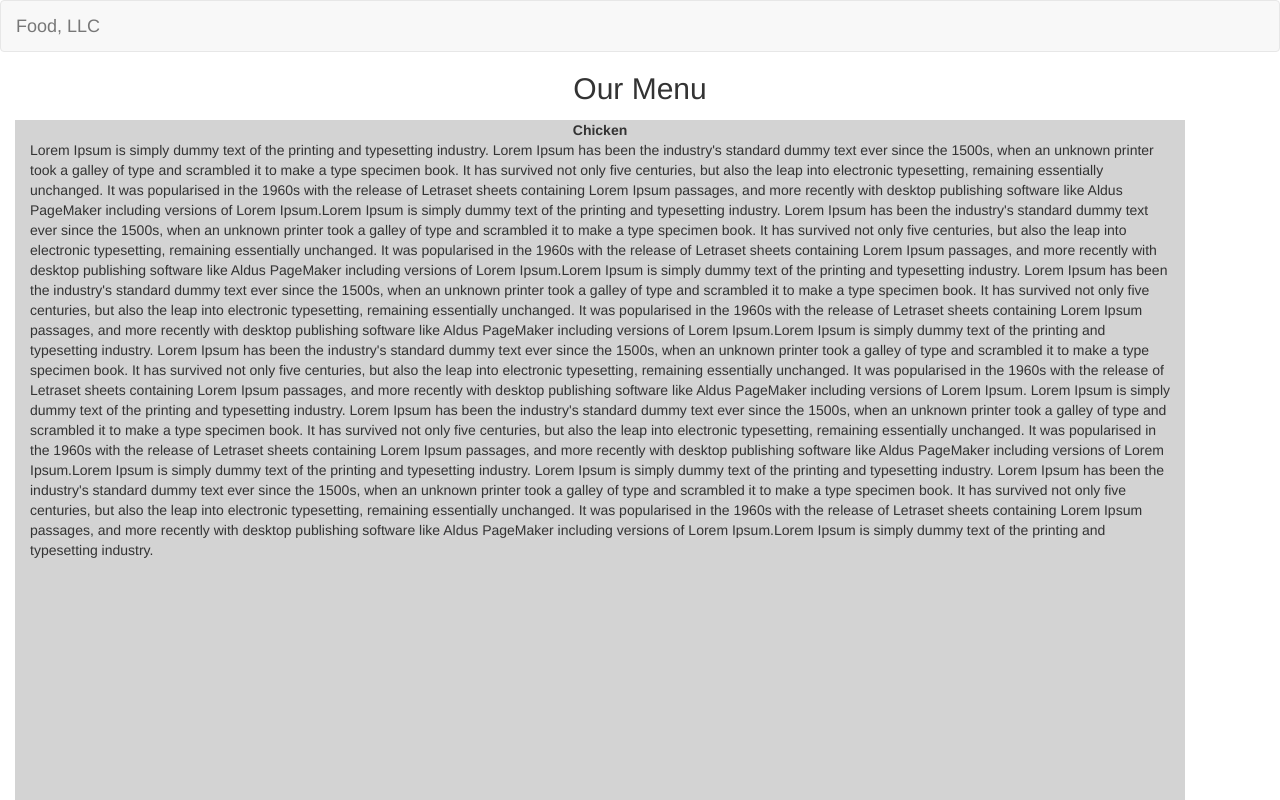
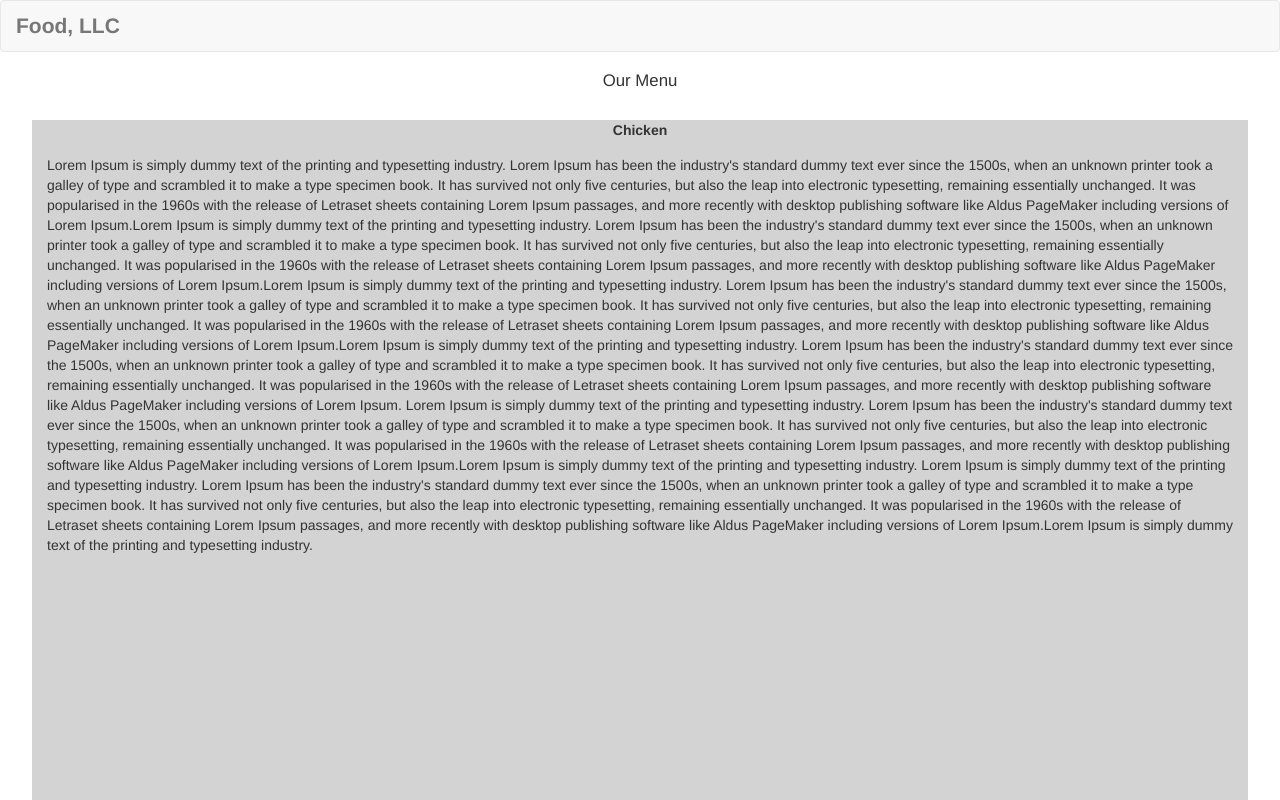
Before and after one commit to anystromfader/-coursera-module-3-project, a plain HTML site: page index.html in a window 1280 px wide. Shown: the top 800 px of the page. Drawn offline with Linux system fonts and the light colour scheme; a script that the page names is missing.

Commit message:
final code push

```diff
--- a/css/styles.css
+++ b/css/styles.css
@@ -1,10 +1,18 @@
 * {
-  box-sizing: border-box; }
-
+  box-sizing: border-box;
+}
+h2 {
+	font-size: 1.2em;
+	margin-bottom: 30px;
+}
+.navbar-brand {
+	font-weight: bold;
+	font-size: 1.5em;
+}
 .container {
 	height: 1000px;
 	background-color: #d3d3d3;
-	margin: 15px;
+	width: 95%
 }
 
 #main-content .home-tile {
@@ -14,6 +22,7 @@
 #menu-tile {
 	text-align: center;
 	font-weight: bold;
+	margin-bottom: 15px;
 }
 .navbar-nav {
 	text-align: center;
```
Also changed, not shown: css/bootstrap.css.
